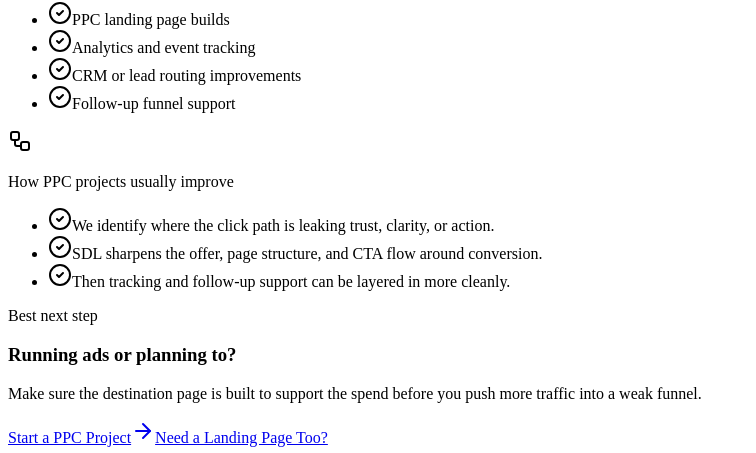
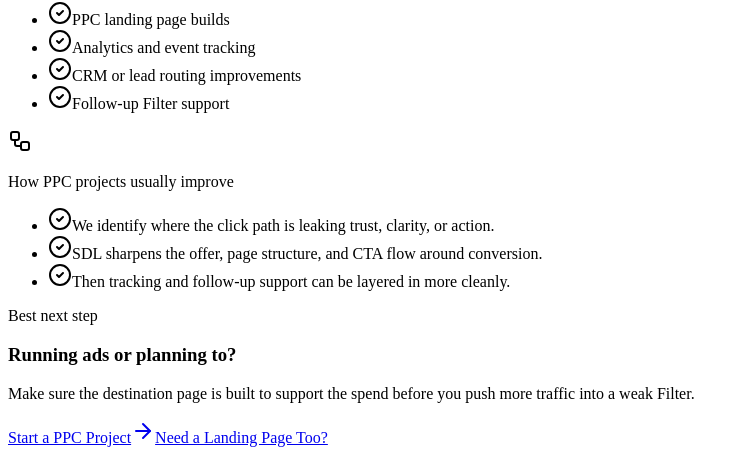
Before and after one commit to sentinelstechnologygroup-stack/sentinels-design-lab, a Next.js app: page /services/PpcPaidAds in a window 1280 px wide. Shown: the part 1080-1533 px from the top of the page, without its empty margins (0-756 px from the left). Built offline with nearby package versions, Linux system fonts and the light colour scheme.

Commit message:
clean up Nextjs build issues

```diff
--- a/app/contact/page.jsx
+++ b/app/contact/page.jsx
@@ -1,4 +1,3 @@
-// app/contact/page.jsx
 import { Suspense } from "react";
 import ContactPage from "@/pages/Contact";
 
--- a/src/pages/services/PpcPaidAds.jsx
+++ b/src/pages/services/PpcPaidAds.jsx
@@ -8,7 +8,7 @@
   CheckCircle2,
   MousePointerClick,
   BadgeDollarSign,
-  Funnel,
+  Filter,
   Workflow,
 } from "lucide-react";
 import { createPageUrl } from "@/utils";
@@ -36,7 +36,7 @@
   "PPC landing page builds",
   "Analytics and event tracking",
   "CRM or lead routing improvements",
-  "Follow-up funnel support",
+  "Follow-up Filter support",
 ];
 
 const fitItems = [
@@ -52,7 +52,7 @@
     text: "Good ads still fail when the landing page does not support trust and action.",
   },
   {
-    icon: Funnel,
+    icon: Filter,
     title: "Built around conversion flow",
     text: "The page should reduce friction, clarify the offer, and make inquiry easier.",
   },
@@ -205,7 +205,7 @@
               </h3>
               <p className="mt-4 text-sm leading-relaxed text-white/55">
                 Make sure the destination page is built to support the spend before you push more
-                traffic into a weak funnel.
+                traffic into a weak Filter.
               </p>
 
               <div className="mt-8 flex flex-col gap-4 sm:flex-row">
```
